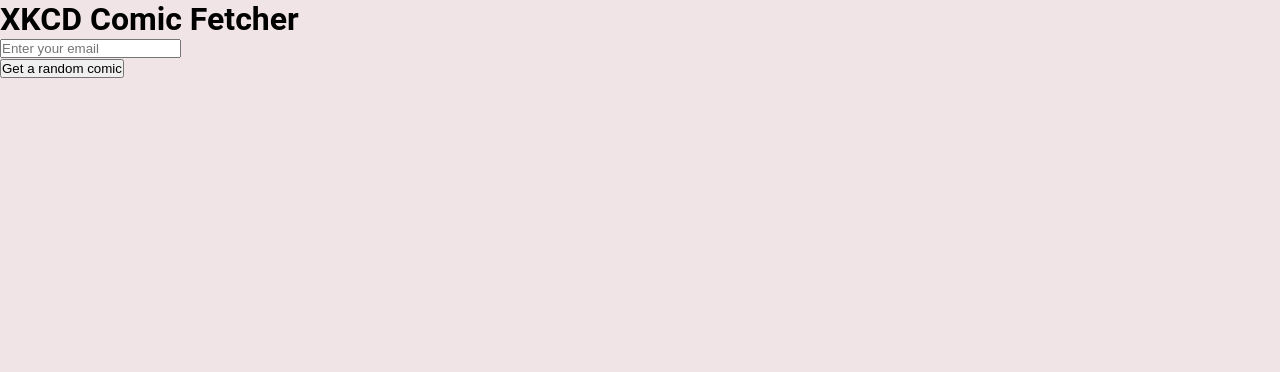
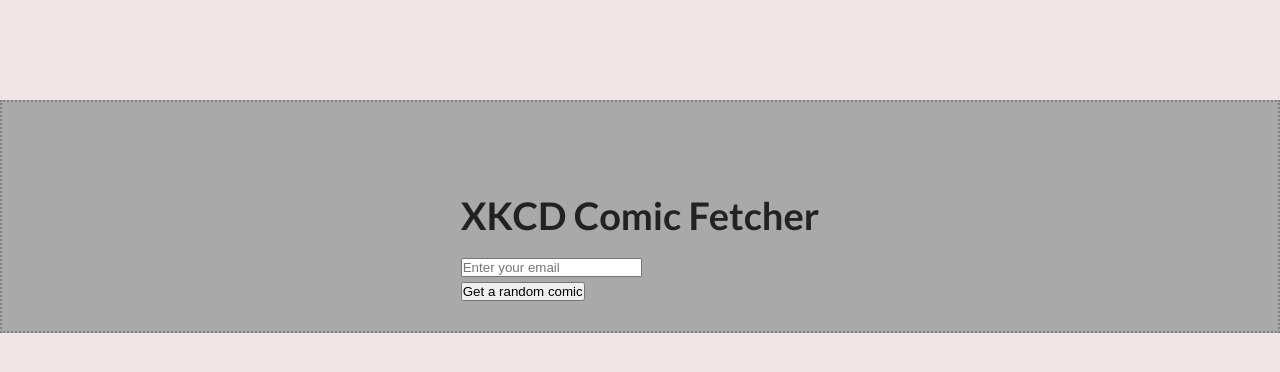
Before and after one commit to yasmin964/lab1hw, a plain HTML site: page index2.html in a window 1280 px wide. Drawn offline with Linux system fonts and the light colour scheme.

Commit message:
Update style.css

```diff
--- a/style.css
+++ b/style.css
@@ -106,3 +106,35 @@ padding-top: 15px;
 #li_title{
     font-weight: bold;
 }
+.comic{
+    display: flex;
+    justify-content: space-around;
+    flex-direction: row;
+    flex-wrap: nowrap;
+    color: rgb(34, 34, 34);
+    font-family: Lato;
+    font-size: 19px;
+    font-weight: 400;
+    background-color: darkgray;
+    border: dotted grey 2px;
+    margin-top: 100px;
+
+}
+.comic__head{
+    margin: 30px;
+
+}
+.comic__name{
+    padding-top: 60px;
+    margin-bottom: 15px;
+}
+
+#safe_title{
+    padding-top: 100px;
+    margin-bottom: 15px;
+    display: flex;
+    justify-content: center;
+}
+#comic-date{
+    margin-bottom: 30px;
+}
```
